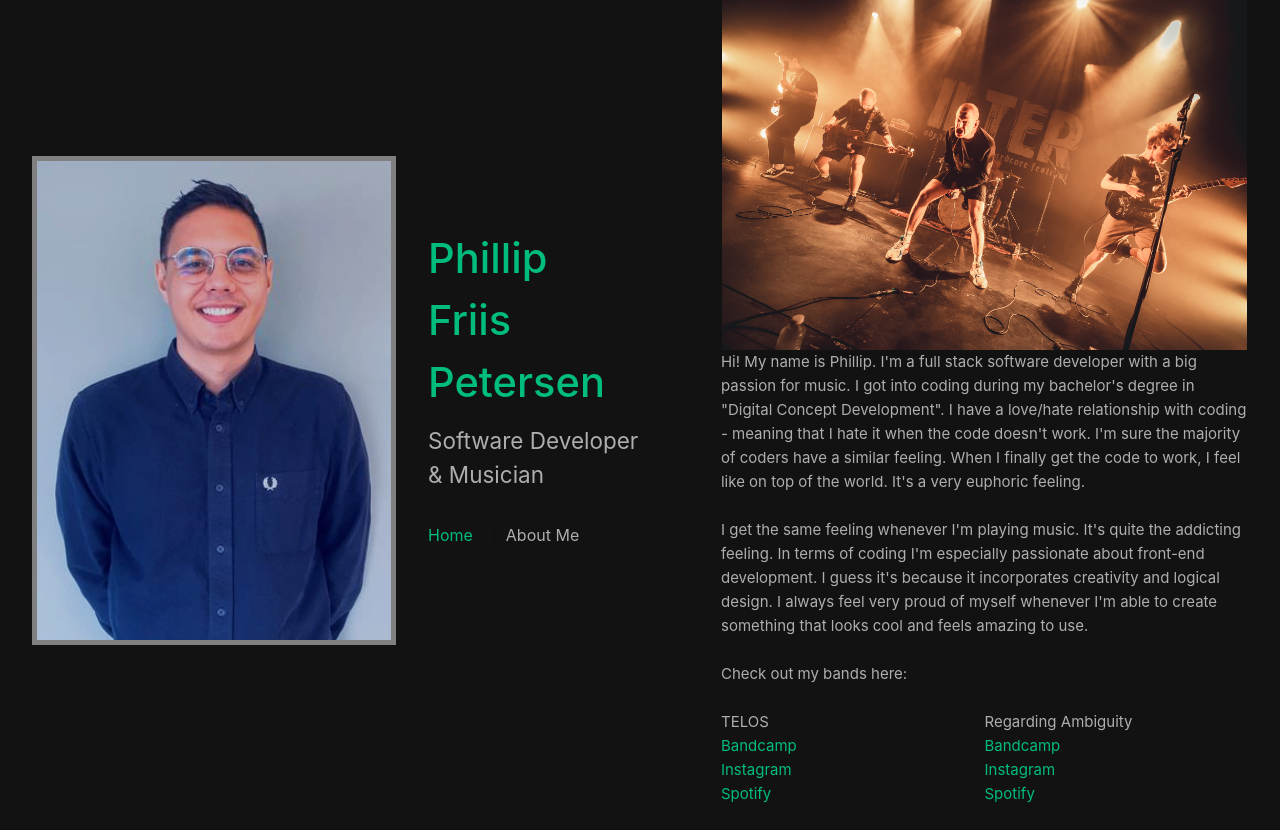
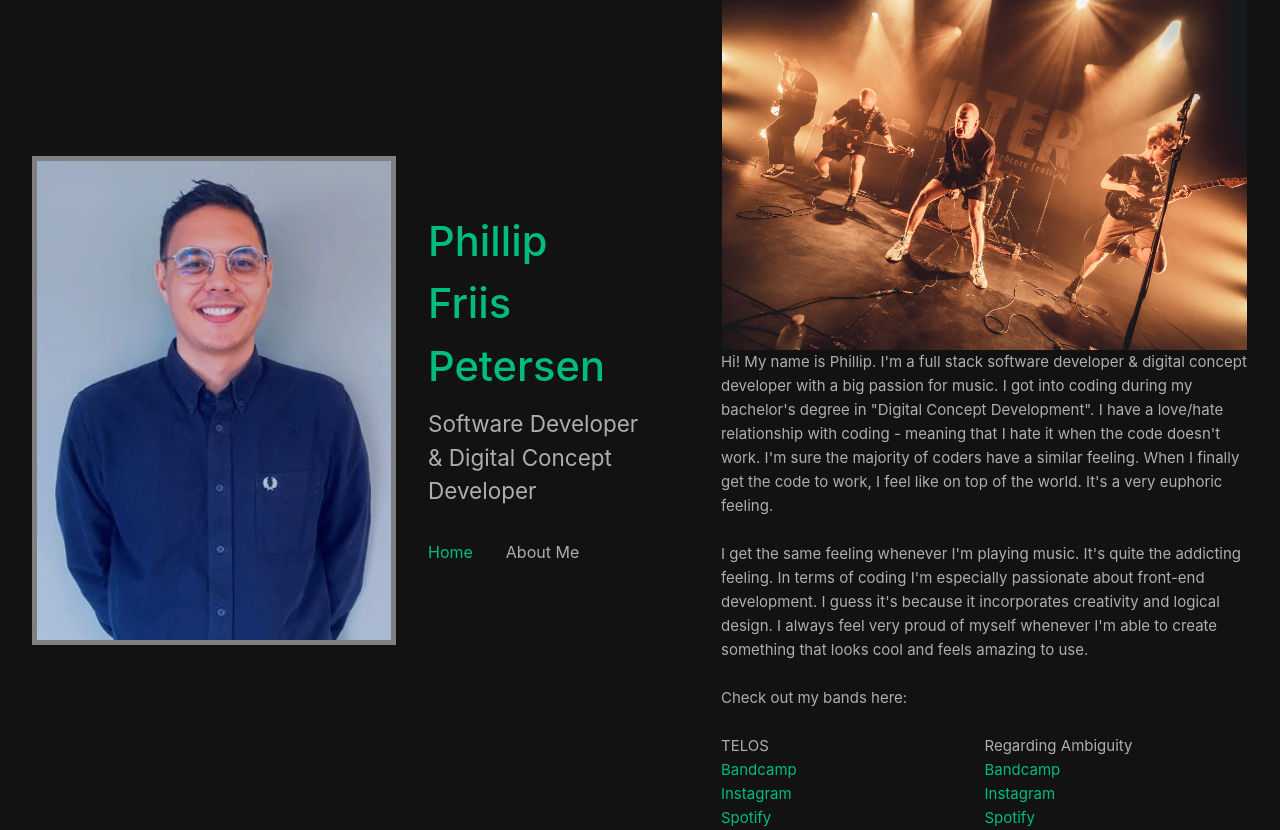
Before and after one commit to cloutphilled/portfolio, a Vue app: page /about in a window 1280 px wide. Before the commit the page ends 806 px from the top, so only its background shows below. Built offline with nearby package versions, Linux system fonts and the light colour scheme; what bootstrap-icons-vue would draw is missing.

Commit message:
minor text changes

```diff
--- a/src/components/HelloWorld.vue
+++ b/src/components/HelloWorld.vue
@@ -8,7 +8,7 @@ defineProps<{
   <div class="greetings">
     <h1 class="green">{{ msg }}</h1>
     <h2>
-      Software Developer & Musician
+      Software Developer & Digital Concept Developer
     </h2>
   </div>
 </template>
--- a/src/components/TheWelcome.vue
+++ b/src/components/TheWelcome.vue
@@ -33,7 +33,7 @@ import AiFillGitlab from "react-icons";
       <BIconPersonFill class="bi"/>
     </template>
     <template #heading>Summary</template>
-    <p>Fullstack software developer who also shreds a mean guitar by making noisy music. Specializing in Front-End Development, I am passionate about bringing together creative designs with code.</p>
+    <p>Fullstack software developer & Digital Concept Developer who also shreds a mean guitar by making noisy music. Specializing in Front-End Development, I am passionate about bringing together creative designs with code.</p>
   </WelcomeItem>
 
   <WelcomeItem>
@@ -41,7 +41,7 @@ import AiFillGitlab from "react-icons";
       <BIconCodeSquare class="bi"/>
     </template>
     <template #heading>Toolkit</template>
-    <p>JavaScript, HTML, CSS, JavaScript, React, Angular, Vue, TypeScript, Java, SQL, PostgreSQL, Bootstrap, Tailwind CSS, Git, VS Code, Docker, Swagger, Spring, Springboot, REST, SuperCollider, Figma, XD, Photoshop, Premiere Pro, InDesign, Illustrator.</p>
+    <p>JavaScript, HTML, CSS, JavaScript, React, Angular, Vue, TypeScript, Java, SQL, PostgreSQL, Bootstrap, Tailwind CSS, Git, VS Code, Docker, Swagger, Spring, Springboot, REST, UX-design, Figma, XD, Photoshop, Premiere Pro, InDesign, Illustrator.</p>
   </WelcomeItem>
 
 
--- a/src/views/AboutView.vue
+++ b/src/views/AboutView.vue
@@ -9,12 +9,13 @@
       loading="eager"
     />
       <p>
-        Hi! My name is Phillip. I'm a full stack software developer with a big
-        passion for music. I got into coding during my bachelor's degree in
-        "Digital Concept Development". I have a love/hate relationship with
-        coding - meaning that I hate it when the code doesn't work. I'm sure the
-        majority of coders have a similar feeling. When I finally get the code
-        to work, I feel like on top of the world. It's a very euphoric feeling.
+        Hi! My name is Phillip. I'm a full stack software developer & digital
+        concept developer with a big passion for music. I got into coding during
+        my bachelor's degree in "Digital Concept Development". I have a
+        love/hate relationship with coding - meaning that I hate it when the
+        code doesn't work. I'm sure the majority of coders have a similar
+        feeling. When I finally get the code to work, I feel like on top of the
+        world. It's a very euphoric feeling.
       </p>
       <br/>
       <p>
```
